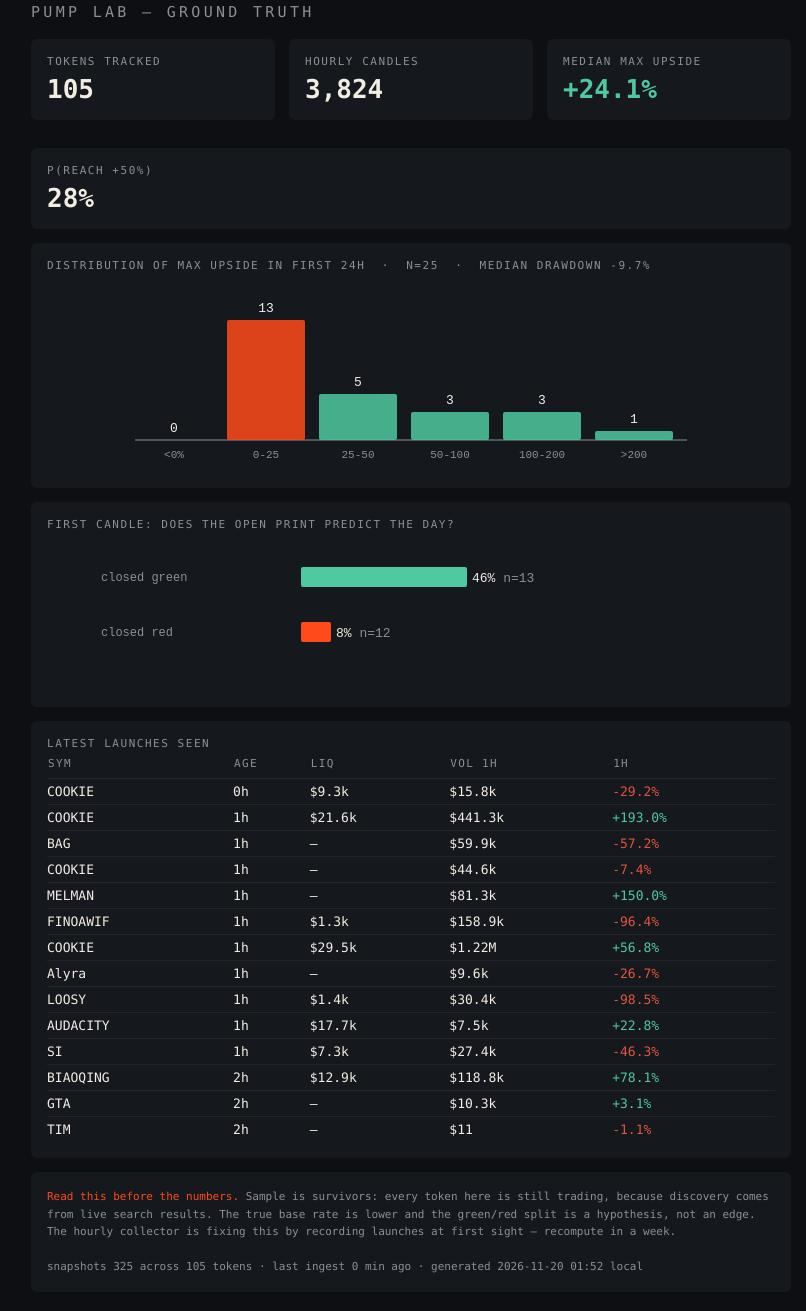
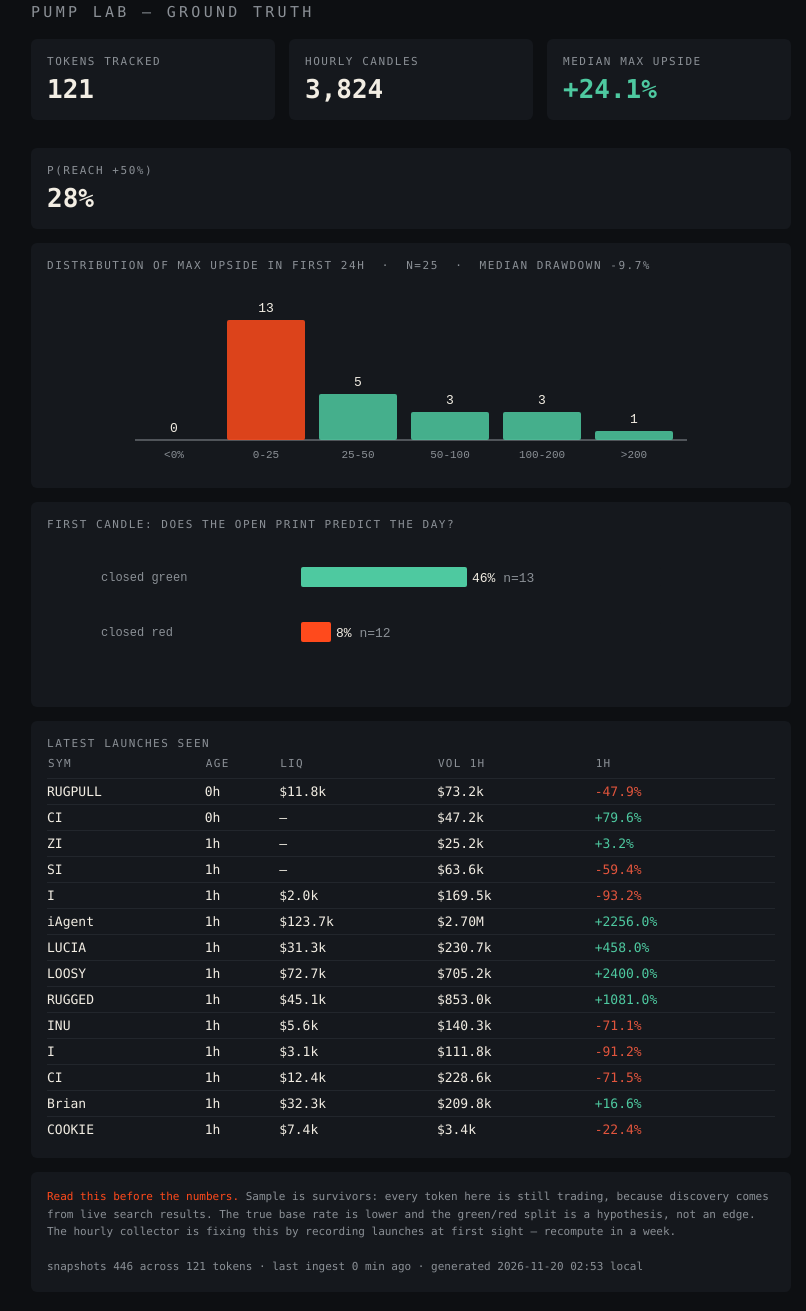
Before and after one commit to giovancarl444/lab-view, a plain HTML site: page index.html in a window 1280 px wide. Shown: the part 17-1328 px from the top of the page, without its empty margins (229-1035 px from the left). Drawn offline with Linux system fonts and the light colour scheme.

Commit message:
dashboard: 2026-11-20T01:53Z

```diff
--- a/index.html
+++ b/index.html
@@ -20,7 +20,7 @@ td{padding:5px 0;border-top:1px solid #22262c}
 <h1>Pump Lab — ground truth</h1>
 
 <div class="row">
-  <div class="panel"><div class="k">tokens tracked</div><div class="v">105</div></div>
+  <div class="panel"><div class="k">tokens tracked</div><div class="v">121</div></div>
   <div class="panel"><div class="k">hourly candles</div><div class="v">3,824</div></div>
   <div class="panel"><div class="k">median max upside</div><div class="v up">+24.1%</div></div>
   <div class="panel"><div class="k">P(reach +50%)</div><div class="v">28%</div></div>
@@ -38,7 +38,7 @@ td{padding:5px 0;border-top:1px solid #22262c}
 
 <div class="panel">
   <div class="k">latest launches seen</div>
-  <table><tr><th>sym</th><th>age</th><th>liq</th><th>vol 1h</th><th>1h</th></tr><tr><td>COOKIE</td><td>0h</td><td>$9.3k</td><td>$15.8k</td><td class='down'>-29.2%</td></tr><tr><td>COOKIE</td><td>1h</td><td>$21.6k</td><td>$441.3k</td><td class='up'>+193.0%</td></tr><tr><td>BAG</td><td>1h</td><td>—</td><td>$59.9k</td><td class='down'>-57.2%</td></tr><tr><td>COOKIE</td><td>1h</td><td>—</td><td>$44.6k</td><td class='down'>-7.4%</td></tr><tr><td>MELMAN</td><td>1h</td><td>—</td><td>$81.3k</td><td class='up'>+150.0%</td></tr><tr><td>FINOAWIF</td><td>1h</td><td>$1.3k</td><td>$158.9k</td><td class='down'>-96.4%</td></tr><tr><td>COOKIE</td><td>1h</td><td>$29.5k</td><td>$1.22M</td><td class='up'>+56.8%</td></tr><tr><td>Alyra</td><td>1h</td><td>—</td><td>$9.6k</td><td class='down'>-26.7%</td></tr><tr><td>LOOSY</td><td>1h</td><td>$1.4k</td><td>$30.4k</td><td class='down'>-98.5%</td></tr><tr><td>AUDACITY</td><td>1h</td><td>$17.7k</td><td>$7.5k</td><td class='up'>+22.8%</td></tr><tr><td>SI</td><td>1h</td><td>$7.3k</td><td>$27.4k</td><td class='down'>-46.3%</td></tr><tr><td>BIAOQING</td><td>2h</td><td>$12.9k</td><td>$118.8k</td><td class='up'>+78.1%</td></tr><tr><td>GTA</td><td>2h</td><td>—</td><td>$10.3k</td><td class='up'>+3.1%</td></tr><tr><td>TIM</td><td>2h</td><td>—</td><td>$11</td><td class='down'>-1.1%</td></tr></table>
+  <table><tr><th>sym</th><th>age</th><th>liq</th><th>vol 1h</th><th>1h</th></tr><tr><td>RUGPULL</td><td>0h</td><td>$11.8k</td><td>$73.2k</td><td class='down'>-47.9%</td></tr><tr><td>CI</td><td>0h</td><td>—</td><td>$47.2k</td><td class='up'>+79.6%</td></tr><tr><td>ZI</td><td>1h</td><td>—</td><td>$25.2k</td><td class='up'>+3.2%</td></tr><tr><td>SI</td><td>1h</td><td>—</td><td>$63.6k</td><td class='down'>-59.4%</td></tr><tr><td>I</td><td>1h</td><td>$2.0k</td><td>$169.5k</td><td class='down'>-93.2%</td></tr><tr><td>iAgent</td><td>1h</td><td>$123.7k</td><td>$2.70M</td><td class='up'>+2256.0%</td></tr><tr><td>LUCIA</td><td>1h</td><td>$31.3k</td><td>$230.7k</td><td class='up'>+458.0%</td></tr><tr><td>LOOSY</td><td>1h</td><td>$72.7k</td><td>$705.2k</td><td class='up'>+2400.0%</td></tr><tr><td>RUGGED</td><td>1h</td><td>$45.1k</td><td>$853.0k</td><td class='up'>+1081.0%</td></tr><tr><td>INU</td><td>1h</td><td>$5.6k</td><td>$140.3k</td><td class='down'>-71.1%</td></tr><tr><td>I</td><td>1h</td><td>$3.1k</td><td>$111.8k</td><td class='down'>-91.2%</td></tr><tr><td>CI</td><td>1h</td><td>$12.4k</td><td>$228.6k</td><td class='down'>-71.5%</td></tr><tr><td>Brian</td><td>1h</td><td>$32.3k</td><td>$209.8k</td><td class='up'>+16.6%</td></tr><tr><td>COOKIE</td><td>1h</td><td>$7.4k</td><td>$3.4k</td><td class='down'>-22.4%</td></tr></table>
 </div>
 
 <div class="panel note">
@@ -46,7 +46,7 @@ td{padding:5px 0;border-top:1px solid #22262c}
   trading, because discovery comes from live search results. The true base rate is lower and the
   green/red split is a hypothesis, not an edge. The hourly collector is fixing this by recording launches
   at first sight — recompute in a week.<br><br>
-  snapshots 325 across 105 tokens · last ingest 0 min ago ·
-  generated 2026-11-20 01:52 local
+  snapshots 446 across 121 tokens · last ingest 0 min ago ·
+  generated 2026-11-20 02:53 local
 </div>
 </div></body></html>
```
